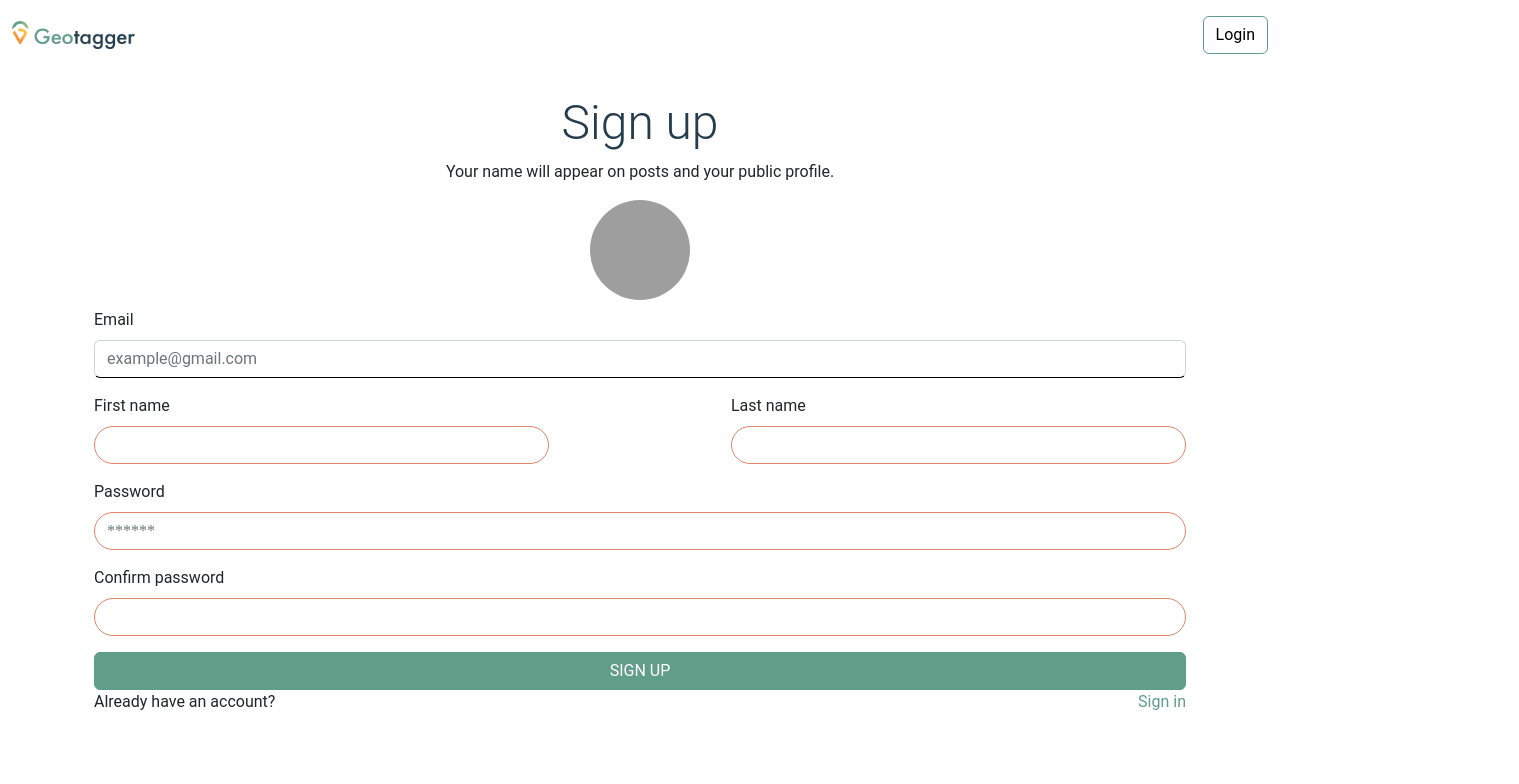
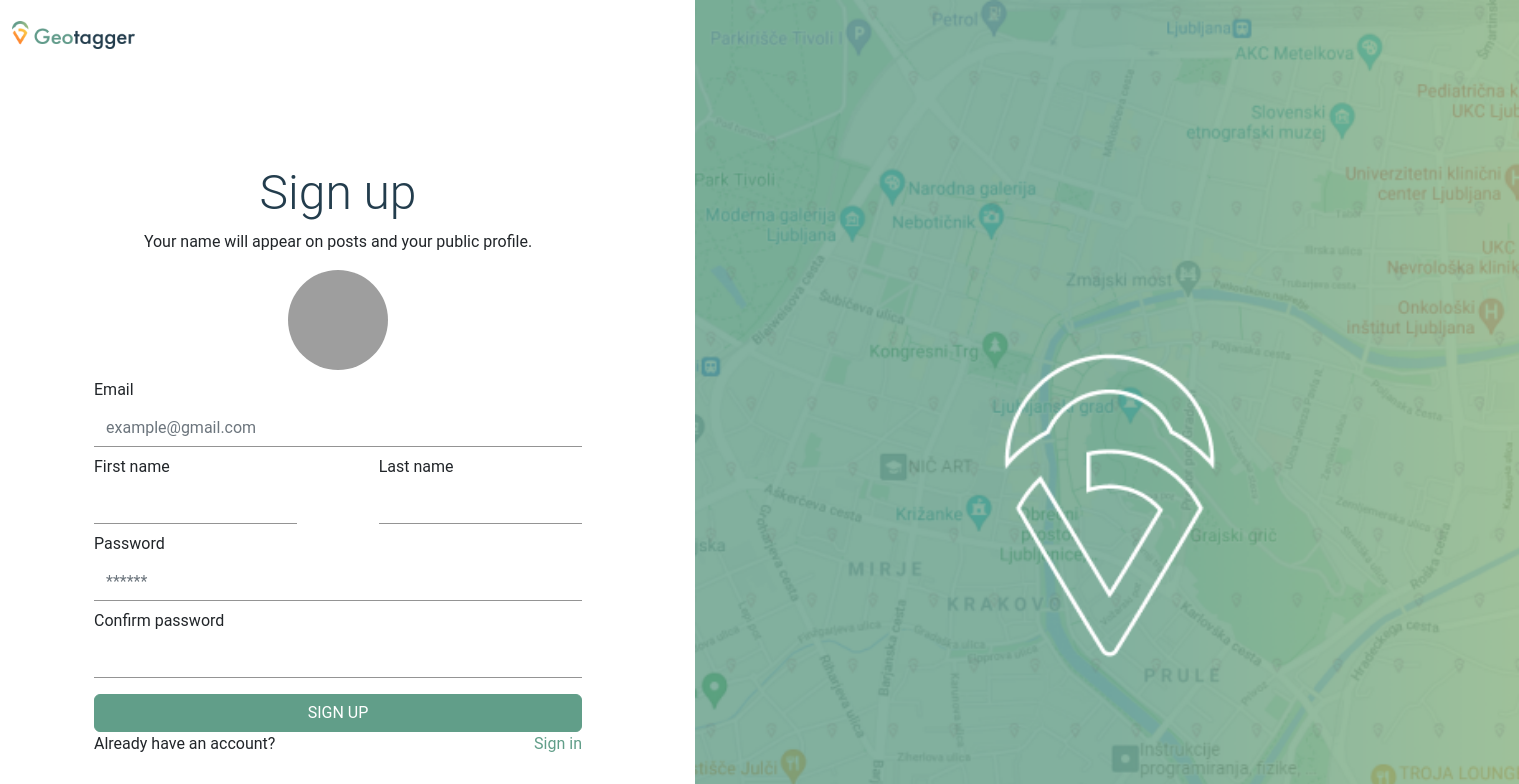
Before and after one commit to dejan966/SkillupMentor_02_Geotagger_Frontend, a React (Create React App) app: page /signup in a window 1280 px wide. Shown: the top 784 px of the page, 1519 px wide, since content can reach past the window. Built offline with nearby package versions, Linux system fonts and the light colour scheme; no server answers; grey boxes are pictures that could not be loaded.

Commit message:
Set the side picture on the register page

```diff
--- a/src/components/ui/Navbar.tsx
+++ b/src/components/ui/Navbar.tsx
@@ -63,7 +63,7 @@ const Navbar: FC = () => {
                     <li className="nav-item">
                       <NavLink className="nav-link" to={routes.LOGIN}>
                         <Button className='btnLoginHamb'>
-                          Login
+                          Sign in
                         </Button>
                       </NavLink>
                     </li>
@@ -99,7 +99,7 @@ const Navbar: FC = () => {
                     <li className="nav-item">
                       <NavLink className="nav-link pe-0" to={routes.LOGIN}>
                         <Button className='btnLogin'>
-                          Login
+                          Sign in
                         </Button>
                       </NavLink>
                     </li>
--- a/src/components/user/LoginForm.tsx
+++ b/src/components/user/LoginForm.tsx
@@ -35,7 +35,7 @@ const LoginForm: FC = () => {
 
   return (
     <>
-      <div className='center left'>
+      <div className='verticalCenter left'>
         <div className="text-center">
           <h1 className="display-4 blue">Sign in</h1>
             <p>Welcome back to Geotagger. We are glad that you are back.</p>
--- a/src/components/user/RegisterForm.tsx
+++ b/src/components/user/RegisterForm.tsx
@@ -53,11 +53,12 @@ const RegisterForm: FC = () => {
 
   return (
     <>
+    <div className='verticalCenter left'>
       <div className="text-center">
         <h1 className="display-5 blue">Sign up</h1>
         <p>Your name will appear on posts and your public profile.</p>
       </div>
-      <Form className="" onSubmit={onSubmit}>
+      <Form onSubmit={onSubmit}>
         <Form.Group className="d-flex flex-column justify-content-center align-items-center">
           <FormLabel htmlFor="avatar" id="avatar-p">
             <Avatar round src={`${process.env.REACT_APP_API_URL}/uploads/default_profile.png`} alt="Avatar" />
@@ -67,7 +68,7 @@ const RegisterForm: FC = () => {
           control={control}
           name="email"
           render={({field})=>(
-            <Form.Group className="mb-3">
+            <Form.Group className="mb-2">
               <FormLabel htmlFor="email">Email</FormLabel>
               <input
                 {...field}
@@ -78,7 +79,7 @@ const RegisterForm: FC = () => {
                 className={
                   errors.email ? 'form-control is-invalid' : 'form-control'
                 }
-                style={{borderBottomStyle:'solid', borderBottomColor:'#000000'}}
+                style={{border:'1px solid #0000006b', borderRadius:0, borderTop:'none', borderLeft:'none', borderRight:'none'}}
               />
               {errors.email && (
                 <div className="invalid-feedback text-danger">
@@ -94,7 +95,7 @@ const RegisterForm: FC = () => {
             control={control}
             name="first_name"
             render={({field})=>(
-              <Form.Group className="mb-3">
+              <Form.Group className="mb-2">
                 <FormLabel htmlFor="first_name">First name</FormLabel>
                 <input
                   {...field}
@@ -104,7 +105,7 @@ const RegisterForm: FC = () => {
                   className={
                     errors.first_name ? 'form-control is-invalid' : 'form-control'
                   }
-                  style={{borderRadius:32, borderColor:'#DE8667', fontFamily:'Raleway'}}
+                  style={{border:'1px solid #0000006b', borderRadius:0, borderTop:'none', borderLeft:'none', borderRight:'none'}}
                 />
                 {errors.first_name && (
                   <div className="invalid-feedback text-danger">
@@ -120,7 +121,7 @@ const RegisterForm: FC = () => {
             control={control}
             name="last_name"
             render={({ field }) => (
-              <Form.Group className="mb-3">
+              <Form.Group className="mb-2">
                 <FormLabel htmlFor="last_name">Last name</FormLabel>
                 <input
                   {...field}
@@ -130,8 +131,8 @@ const RegisterForm: FC = () => {
                   className={
                     errors.last_name ? 'form-control is-invalid' : 'form-control'
                   }
-                  style={{borderRadius:32, borderColor:'#DE8667', fontFamily:'Raleway'}}
-                />
+                  style={{border:'1px solid #0000006b', borderRadius:0, borderTop:'none', borderLeft:'none', borderRight:'none'}}
+                 />
                 {errors.last_name && (
                   <div className="invalid-feedback text-danger">
                     {errors.last_name.message}
@@ -146,7 +147,7 @@ const RegisterForm: FC = () => {
           control={control}
           name="password"
           render={({ field }) =>(
-            <Form.Group className="mb-3">
+            <Form.Group className="mb-2">
               <FormLabel htmlFor="password">Password</FormLabel>
               <input
                 {...field}
@@ -157,7 +158,7 @@ const RegisterForm: FC = () => {
                 className={
                   errors.password ? 'form-control is-invalid' : 'form-control'
                 }
-                style={{borderRadius:32, borderColor:'#DE8667', fontFamily:'Raleway'}}
+                style={{border:'1px solid #0000006b', borderRadius:0, borderTop:'none', borderLeft:'none', borderRight:'none'}}
               />
               {errors.password && (
                 <div className="invalid-feedback text-danger">
@@ -174,14 +175,14 @@ const RegisterForm: FC = () => {
             <Form.Group className="mb-3">
               <FormLabel htmlFor="confirm_password">Confirm password</FormLabel>
               <input
-              {...field}
+                {...field}
                 type="password"
                 aria-label="Confirm password"
                 aria-describedby="confirm_password"
                 className={
                   errors.confirm_password ? 'form-control is-invalid' : 'form-control'
                 }
-                style={{borderRadius:32, borderColor:'#DE8667', fontFamily:'Raleway'}}
+                style={{border:'1px solid #0000006b', borderRadius:0, borderTop:'none', borderLeft:'none', borderRight:'none'}}
               />
               {errors.confirm_password && (
                 <div className="invalid-feedback text-danger">
@@ -201,7 +202,11 @@ const RegisterForm: FC = () => {
           </Link>
         </div>
       </Form>
-      {showError && (
+    </div>
+    <div className='right'>
+      <img src="/location-signup.png" alt="location img" width="824"/>
+    </div>
+    {showError && (
         <ToastContainer className="p-3" position="top-end">
           <Toast onClose={() => setShowError(false)} show={showError}>
             <Toast.Header>
--- a/src/hooks/react-hook-form/useCreateUpdateUser.tsx
+++ b/src/hooks/react-hook-form/useCreateUpdateUser.tsx
@@ -1,5 +1,5 @@
 import { yupResolver } from '@hookform/resolvers/yup'
-import { UserType } from '../../models/auth'
+import { UserType } from 'models/auth'
 import { useForm } from 'react-hook-form'
 import * as Yup from 'yup'
 
--- a/src/styles/scss/_custom.scss
+++ b/src/styles/scss/_custom.scss
@@ -12,13 +12,20 @@
 
 .right{
   position: absolute;
-  float: right;
-  right: 0px;
   top: 0px;
   left: 695px;
+  height: auto;
 }
 
-.center {
+.sidePicture{
+  position: absolute;
+  top: 0;
+  left: 695px;
+  width: 50%;
+  height:auto;
+}
+
+.verticalCenter {
   padding: 70px 0;
 }
 
@@ -77,10 +84,7 @@
   text-transform: uppercase;
 }
 
-.sidePicture{
-  position: absolute;
-  right: 150px;
-}
+
 
 .btnLogin{
   background-color: #fff;
```
